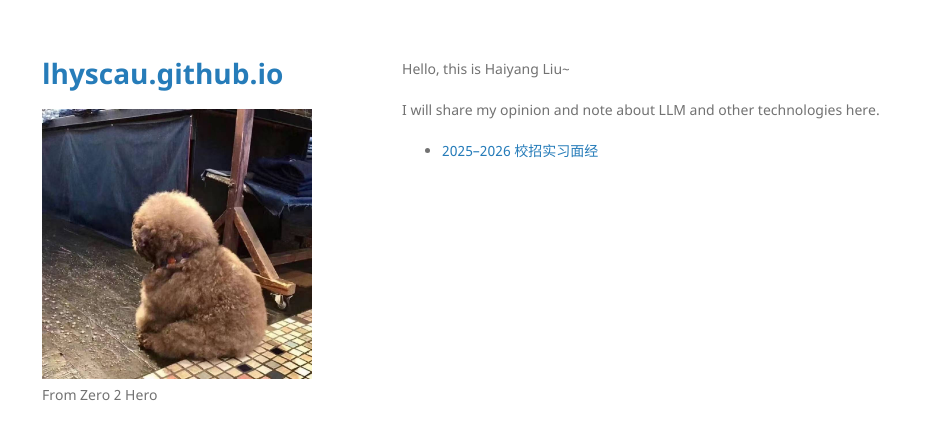
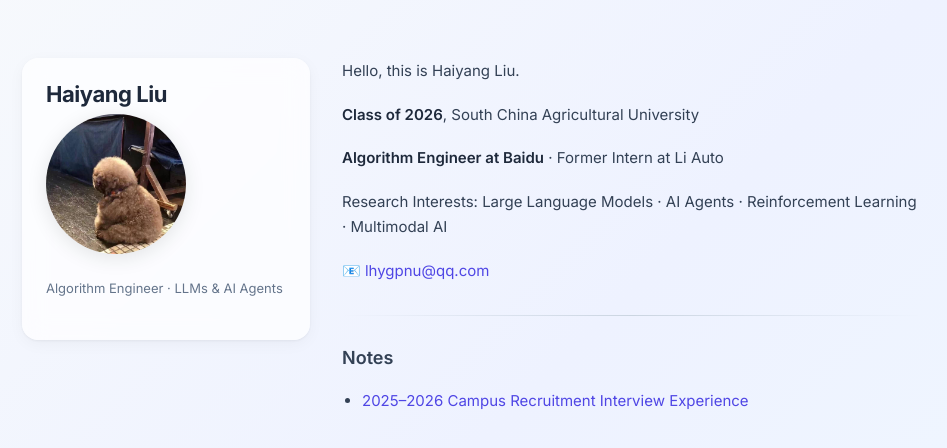
Before and after one commit to lhyscau/lhyscau.github.io, a Jekyll site: the page built from index.md, in a window 1280 px wide and 900 px high. Shown: the top 448 px of the window, without its empty margins (168-1115 px from the left). Built offline with Jekyll 4.4.1, drawn with Linux system fonts in a browser that asks for light colours.

Commit message:
全面优化首页和整体网站样式
- 首页内容改为专业英文简介（学校、工作、研究方向、邮箱）
- 删除默认介绍文字
- 新增 modern.css 现代化样式：Inter 字体、渐变背景、毛玻璃侧边栏
- 优化排版比例：标题层级、代码块暗色主题、表格样式
- 更新 _config.yml 标题和描述
- 宽版布局适配新样式

Co-Authored-By: Claude <noreply@anthropic.com>

````diff
--- a/_config.yml
+++ b/_config.yml
@@ -1,6 +1,6 @@
-# title: Minimal theme
+title: Haiyang Liu
 logo: /assets/img/dog.jpg
-description: From Zero 2 Hero
+description: Algorithm Engineer · LLMs & AI Agents
 # show_downloads: true
 google_analytics:
 theme: jekyll-theme-minimal
--- a/_layouts/default.html
+++ b/_layouts/default.html
@@ -7,6 +7,7 @@
 
 {% seo %}
     <link rel="stylesheet" href="{{ "/assets/css/style.css?v=" | append: site.github.build_revision | relative_url }}">
+    <link rel="stylesheet" href="{{ "/assets/css/modern.css" | relative_url }}">
     <!--[if lt IE 9]>
     <script src="https://cdnjs.cloudflare.com/ajax/libs/html5shiv/3.7.3/html5shiv.min.js"></script>
     <![endif]-->
--- /dev/null
+++ b/assets/css/modern.css
@@ -0,0 +1,279 @@
+---
+---
+
+/* === Modern Typography & Styling Overrides === */
+
+@import url('https://fonts.googleapis.com/css2?family=Inter:wght@300;400;500;600;700&display=swap');
+
+body {
+  font-family: 'Inter', -apple-system, BlinkMacSystemFont, "Segoe UI", Helvetica, Arial, sans-serif;
+  font-size: 15px;
+  line-height: 1.7;
+  color: #334155;
+  background: linear-gradient(135deg, #f8fafc 0%, #eef2ff 50%, #f0f9ff 100%);
+  background-attachment: fixed;
+  min-height: 100vh;
+}
+
+.wrapper {
+  width: 900px;
+  margin: 0 auto;
+}
+
+/* === Header / Sidebar === */
+header {
+  width: 240px;
+  float: left;
+  position: fixed;
+  -webkit-font-smoothing: subpixel-antialiased;
+  background: rgba(255,255,255,0.7);
+  backdrop-filter: blur(12px);
+  -webkit-backdrop-filter: blur(12px);
+  border-radius: 16px;
+  padding: 24px;
+  box-shadow: 0 1px 3px rgba(0,0,0,0.06), 0 4px 16px rgba(0,0,0,0.04);
+}
+
+header h1 {
+  font-size: 22px;
+  font-weight: 700;
+  margin-bottom: 8px;
+}
+
+header h1 a {
+  color: #1e293b;
+  text-decoration: none;
+}
+
+header h1 a:hover {
+  color: #4f46e5;
+}
+
+header img {
+  max-width: 140px;
+  border-radius: 50%;
+  box-shadow: 0 4px 20px rgba(0,0,0,0.1);
+  margin-bottom: 16px;
+}
+
+header p {
+  font-size: 13px;
+  color: #64748b;
+  line-height: 1.6;
+}
+
+/* === Content Section === */
+section {
+  width: 580px;
+  float: right;
+  padding-bottom: 60px;
+}
+
+/* === Typography === */
+h1 {
+  font-size: 30px;
+  font-weight: 700;
+  color: #0f172a;
+  letter-spacing: -0.02em;
+}
+
+h2 {
+  font-size: 22px;
+  font-weight: 600;
+  color: #1e293b;
+  margin-top: 32px;
+  padding-bottom: 8px;
+  border-bottom: 2px solid #e2e8f0;
+}
+
+h3 {
+  font-size: 18px;
+  font-weight: 600;
+  color: #334155;
+}
+
+h4, h5, h6 {
+  color: #475569;
+}
+
+p {
+  margin: 0 0 18px;
+}
+
+strong {
+  color: #1e293b;
+  font-weight: 600;
+}
+
+a {
+  color: #4f46e5;
+  text-decoration: none;
+  transition: color 0.2s ease;
+}
+
+a:hover, a:focus {
+  color: #3730a3;
+  font-weight: 500;
+}
+
+/* === Code === */
+code, pre {
+  font-family: 'SF Mono', 'Fira Code', 'Fira Mono', Menlo, Consolas, monospace;
+  font-size: 13px;
+}
+
+code {
+  background: #f1f5f9;
+  padding: 2px 6px;
+  border-radius: 4px;
+  color: #be185d;
+}
+
+pre {
+  background: #1e293b;
+  color: #e2e8f0;
+  padding: 16px 20px;
+  border-radius: 10px;
+  border: none;
+  overflow-x: auto;
+  box-shadow: 0 2px 8px rgba(0,0,0,0.08);
+}
+
+pre code {
+  background: none;
+  color: inherit;
+  padding: 0;
+}
+
+/* === Blockquote === */
+blockquote {
+  border-left: 3px solid #818cf8;
+  margin: 0 0 20px;
+  padding: 12px 0 12px 20px;
+  font-style: italic;
+  color: #475569;
+  background: rgba(238,242,255,0.5);
+  border-radius: 0 8px 8px 0;
+}
+
+/* === Tables === */
+table {
+  width: 100%;
+  border-collapse: collapse;
+  border-radius: 8px;
+  overflow: hidden;
+  box-shadow: 0 1px 3px rgba(0,0,0,0.04);
+}
+
+th {
+  background: #f1f5f9;
+  color: #334155;
+  font-weight: 600;
+}
+
+th, td {
+  text-align: left;
+  padding: 10px 14px;
+  border-bottom: 1px solid #e2e8f0;
+}
+
+tr:hover td {
+  background: #f8fafc;
+}
+
+/* === Horizontal Rule === */
+hr {
+  border: 0;
+  background: linear-gradient(90deg, transparent, #cbd5e1, transparent);
+  height: 1px;
+  margin: 32px 0;
+}
+
+/* === Footer === */
+footer {
+  width: 240px;
+  float: left;
+  position: fixed;
+  bottom: 40px;
+  font-size: 12px;
+  color: #94a3b8;
+}
+
+/* === Lists === */
+ul, ol {
+  padding-left: 20px;
+  margin: 0 0 20px;
+}
+
+li {
+  margin-bottom: 6px;
+}
+
+/* === Selection === */
+::selection {
+  background: #c7d2fe;
+  color: #1e293b;
+}
+
+/* === Responsive === */
+@media print, screen and (max-width: 960px) {
+  div.wrapper {
+    width: auto;
+    margin: 0;
+  }
+
+  header, section, footer {
+    float: none;
+    position: static;
+    width: auto;
+  }
+
+  header {
+    padding: 20px;
+    margin-bottom: 20px;
+  }
+
+  section {
+    border: 1px solid #e5e5e5;
+    border-width: 1px 0;
+    padding: 20px 0;
+    margin: 0 0 20px;
+  }
+
+  header img {
+    max-width: 80px;
+  }
+}
+
+@media print, screen and (max-width: 720px) {
+  body {
+    word-wrap: break-word;
+  }
+
+  header {
+    padding: 15px;
+  }
+
+  header ul, header p.view {
+    position: static;
+  }
+
+  pre, code {
+    word-wrap: normal;
+  }
+}
+
+@media print, screen and (max-width: 480px) {
+  body {
+    padding: 12px;
+  }
+}
+
+@media print {
+  body {
+    padding: 0.4in;
+    font-size: 12pt;
+    color: #444;
+    background: white;
+  }
+}
--- a/index.md
+++ b/index.md
@@ -2,126 +2,18 @@
 layout: default
 ---
 
-Hello, this is Haiyang Liu~
+Hello, this is Haiyang Liu.
 
-I will share my opinion and note about LLM and other  technologies here.
+**Class of 2026**, South China Agricultural University
 
-- [2025–2026 校招实习面经](./interview-experience.html)
+**Algorithm Engineer at Baidu** · Former Intern at Li Auto
 
-<!-- [Link to another page](./another-page.html).
+Research Interests: Large Language Models · AI Agents · Reinforcement Learning · Multimodal AI
 
-There should be whitespace between paragraphs.
+[📧 lhygpnu@qq.com](mailto:lhygpnu@qq.com)
 
-There should be whitespace between paragraphs. We recommend including a README, or a file with information about your project.
+---
 
-# Header 1
+### Notes
 
-This is a normal paragraph following a header. GitHub is a code hosting platform for version control and collaboration. It lets you and others work together on projects from anywhere.
-
-## Header 2
-
-> This is a blockquote following a header.
->
-> When something is important enough, you do it even if the odds are not in your favor.
-
-### Header 3
-
-```js
-// Javascript code with syntax highlighting.
-var fun = function lang(l) {
-  dateformat.i18n = require('./lang/' + l)
-  return true;
-}
-```
-
-```ruby
-# Ruby code with syntax highlighting
-GitHubPages::Dependencies.gems.each do |gem, version|
-  s.add_dependency(gem, "= #{version}")
-end
-```
-
-#### Header 4
-
-*   This is an unordered list following a header.
-*   This is an unordered list following a header.
-*   This is an unordered list following a header.
-
-##### Header 5
-
-1.  This is an ordered list following a header.
-2.  This is an ordered list following a header.
-3.  This is an ordered list following a header.
-
-###### Header 6
-
-| head1        | head two          | three |
-|:-------------|:------------------|:------|
-| ok           | good swedish fish | nice  |
-| out of stock | good and plenty   | nice  |
-| ok           | good `oreos`      | hmm   |
-| ok           | good `zoute` drop | yumm  |
-
-### There's a horizontal rule below this.
-
-* * *
-
-### Here is an unordered list:
-
-*   Item foo
-*   Item bar
-*   Item baz
-*   Item zip
-
-### And an ordered list:
-
-1.  Item one
-1.  Item two
-1.  Item three
-1.  Item four
-
-### And a nested list:
-
-- level 1 item
-  - level 2 item
-  - level 2 item
-    - level 3 item
-    - level 3 item
-- level 1 item
-  - level 2 item
-  - level 2 item
-  - level 2 item
-- level 1 item
-  - level 2 item
-  - level 2 item
-- level 1 item
-
-### Small image
-
-![Octocat](https://github.githubassets.com/images/icons/emoji/octocat.png)
-
-### Large image
-
-![Branching](https://guides.github.com/activities/hello-world/branching.png)
-
-
-### Definition lists can be used with HTML syntax.
-
-<dl>
-<dt>Name</dt>
-<dd>Godzilla</dd>
-<dt>Born</dt>
-<dd>1952</dd>
-<dt>Birthplace</dt>
-<dd>Japan</dd>
-<dt>Color</dt>
-<dd>Green</dd>
-</dl>
-
-```
-Long, single-line code blocks should not wrap. They should horizontally scroll if they are too long. This line should be long enough to demonstrate this.
-```
-
-```
-The final element.
-``` -->
+- [2025–2026 Campus Recruitment Interview Experience](./interview-experience.html)
````
Also changed, not shown: _layouts/wide.html (+5 -4 lines).
